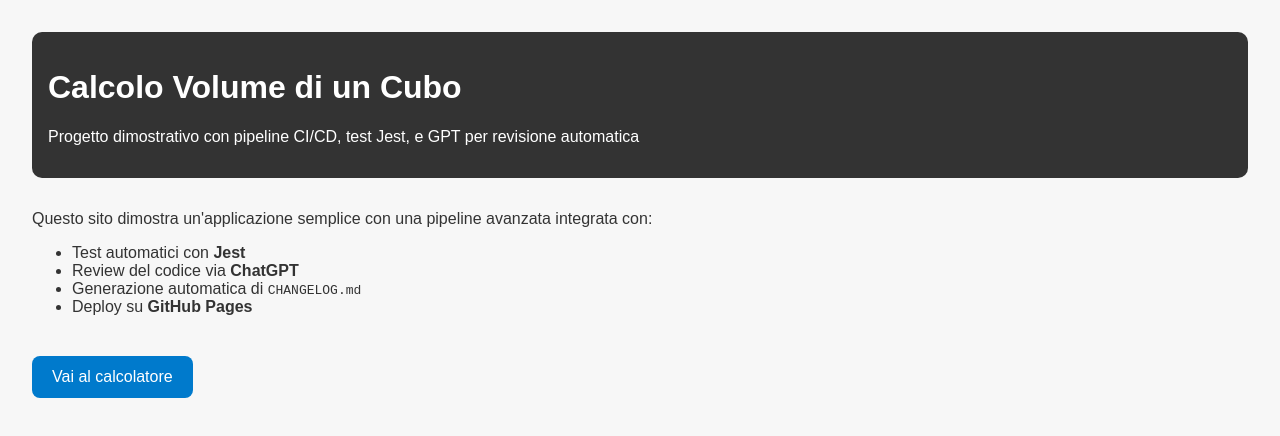
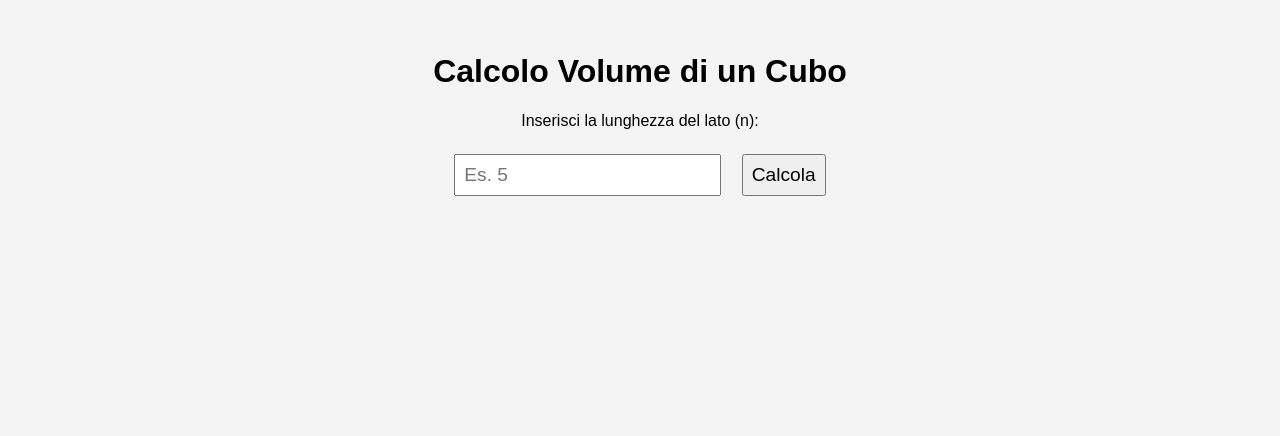
Before and after one commit to MassimoDanieli/cubo-ai-pipeline, a website: page docs/index.html in a window 1280 px wide. Drawn offline with Linux system fonts and the light colour scheme.

Commit message:
fix: pagina index funzionante con script calcolo

```diff
--- a/docs/index.html
+++ b/docs/index.html
@@ -2,48 +2,34 @@
 <html lang="it">
 <head>
   <meta charset="UTF-8" />
-  <title>Progetto GPT + CI/CD</title>
+  <title>Volume del Cubo</title>
   <style>
     body {
-      font-family: sans-serif;
-      margin: 2rem;
-      background: #f7f7f7;
+      font-family: Arial, sans-serif;
+      background-color: #f4f4f4;
+      margin: 0;
+      padding: 2rem;
+      text-align: center;
+    }
+    input, button {
+      padding: 0.5rem;
+      font-size: 1.2rem;
+      margin: 0.5rem;
+    }
+    #risultato {
+      margin-top: 1rem;
+      font-size: 1.4rem;
       color: #333;
-    }
-    header {
-      background-color: #333;
-      color: #fff;
-      padding: 1rem;
-      border-radius: 10px;
-    }
-    a.button {
-      display: inline-block;
-      margin-top: 1.5rem;
-      background: #007acc;
-      color: white;
-      padding: 0.75rem 1.25rem;
-      text-decoration: none;
-      border-radius: 8px;
-    }
-    main {
-      margin-top: 2rem;
     }
   </style>
 </head>
 <body>
-  <header>
-    <h1>Calcolo Volume di un Cubo</h1>
-    <p>Progetto dimostrativo con pipeline CI/CD, test Jest, e GPT per revisione automatica</p>
-  </header>
-  <main>
-    <p>Questo sito dimostra un'applicazione semplice con una pipeline avanzata integrata con:</p>
-    <ul>
-      <li>Test automatici con <strong>Jest</strong></li>
-      <li>Review del codice via <strong>ChatGPT</strong></li>
-      <li>Generazione automatica di <code>CHANGELOG.md</code></li>
-      <li>Deploy su <strong>GitHub Pages</strong></li>
-    </ul>
-    <a href="scripts/main.js" class="button">Vai al calcolatore</a>
-  </main>
+  <h1>Calcolo Volume di un Cubo</h1>
+  <p>Inserisci la lunghezza del lato (n):</p>
+  <input type="number" id="lato" placeholder="Es. 5" />
+  <button onclick="calcolaEDisegna()">Calcola</button>
+  <div id="risultato"></div>
+
+  <script src="./scripts/main.js"></script>
 </body>
 </html>
```
